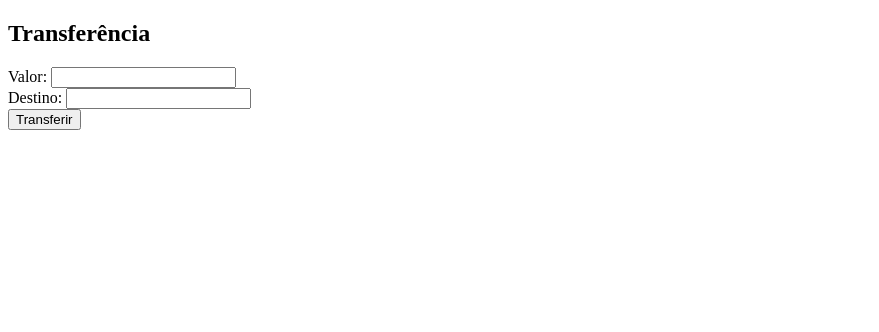
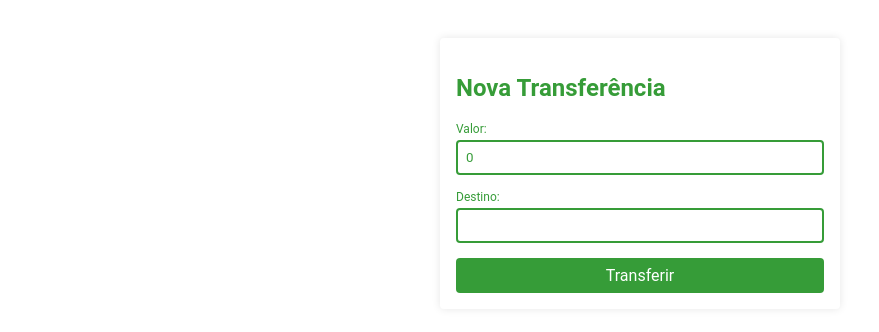
Before and after one commit to dcmunhoz/first-angular-app, an Angular app: page / in a window 1280 px wide. Shown: the top 332 px of the page, without its empty margins (0-879 px from the left). Built offline with nearby package versions, Linux system fonts and the light colour scheme.

Commit message:
Adicionando estilo & realizando bind parâmetros

```diff
--- a/src/app/app.module.ts
+++ b/src/app/app.module.ts
@@ -1,4 +1,5 @@
 import { NgModule } from '@angular/core';
+import { FormsModule } from '@angular/forms';
 import { BrowserModule } from '@angular/platform-browser';
 
 import { AppComponent } from './app.component';
@@ -10,7 +11,8 @@
     NovaTransferenciaComponent
   ],
   imports: [
-    BrowserModule
+    BrowserModule,
+    FormsModule
   ],
   providers: [],
   bootstrap: [AppComponent]
--- a/src/app/nova-transferencia/nova-transferencia.component.html
+++ b/src/app/nova-transferencia/nova-transferencia.component.html
@@ -1,17 +1,33 @@
-<form>
-    <h2>Transferência</h2>
+<section class="container">
+    <form class="formulario" (ngSubmit)="transferir()" >
+        <h2 class="formulario__titulo">Nova Transferência</h2>
 
-    <div>
-        <label for="valor">Valor: </label>
-        <input type="text" id="valor" name="valor">
-    </div>
+        <div class="form-field" >
+            <label class="form-field__label" for="valor">Valor: </label>
+            <input
+                class="form-field__input"
+                type="text"
+                id="valor"
+                name="valor"
+                [(ngModel)]="valor"
+            >
+        </div>
 
-    <div>
-        <label for="destino">Destino: </label>
-        <input type="text" id="destino" name="destino">
-    </div>
+        <div class="form-field" >
+            <label class="form-field__label" for="destino">Destino: </label>
+            <input
+                class="form-field__input"
+                type="text"
+                id="destino"
+                name="destino"
+                [(ngModel)]="destino"
+            >
+        </div>
 
-    <button>
-        Transferir
-    </button>
-</form>
+        <div class="botao-wrapper">
+            <button class="botao" type="submit">
+                Transferir
+            </button>
+        </div>
+    </form>
+</section>
--- a/src/app/nova-transferencia/nova-transferencia.component.scss
+++ b/src/app/nova-transferencia/nova-transferencia.component.scss
@@ -0,0 +1,59 @@
+.formulario {
+    background-color: white;
+    padding: 16px;
+    border-radius: 4px;
+    box-shadow: 0 0 8px rgba(0, 0, 0, 0.1);
+    &__titulo {
+      text-transform: capitalize;
+      color: var(--primary);
+    }
+}
+
+.form-field {
+    width: 100%;
+    margin-top: 15px;
+    margin-bottom: 15px;
+    display: flex;
+    flex-direction: column;
+    color: var(--primary);
+
+    &__label {
+        color: inherit;
+        margin-bottom: 4px;
+        font-size: 12px;
+    }
+
+    &__input {
+        padding: 8px;
+        border-radius: 4px;
+        color: inherit;
+        border: 2px solid;
+        outline: none;
+    }
+}
+
+.botao-wrapper {
+    display: flex;
+}
+
+.botao {
+    background-color: var(--primary);
+    color: white;
+    display: block;
+    flex: 1;
+    border: none;
+    border-radius: 4px;
+    font-size: 16px;
+    padding: 0.5em;
+    cursor: pointer;
+    transition: opacity 0.2s;
+
+    &--cancelar {
+        background-color: var(--secondary);
+        margin-left: 20px;
+    }
+
+    &:hover {
+        opacity: 0.8;
+    }
+}
--- a/src/app/nova-transferencia/nova-transferencia.component.ts
+++ b/src/app/nova-transferencia/nova-transferencia.component.ts
@@ -5,4 +5,15 @@
     templateUrl: './nova-transferencia.component.html',
     styleUrls: [ './nova-transferencia.component.scss' ]
 })
-export class NovaTransferenciaComponent { }
+export class NovaTransferenciaComponent
+{
+    public valor: number = 0;
+    public destino: string = "";
+
+
+
+    transferir() {
+        console.log(`Solicitado nova transferência \n\rValor: ${this.valor} \n\rDestino: ${this.destino}`);
+    }
+
+}
--- a/src/styles.scss
+++ b/src/styles.scss
@@ -1 +1,18 @@
 /* You can add global styles to this file, and also import other style files */
+:root {
+    --primary: #369c38;
+    --secondary: #132A13;
+    --padding: 15px;
+    --cinza : #405040;
+    --cinza-claro: #dedede;
+  }
+
+  * {
+    font-family: "Roboto", sans-serif;
+  }
+
+  .container {
+    max-width: 400px;
+    padding: 30px;
+    margin: 0 auto;
+  }
```
